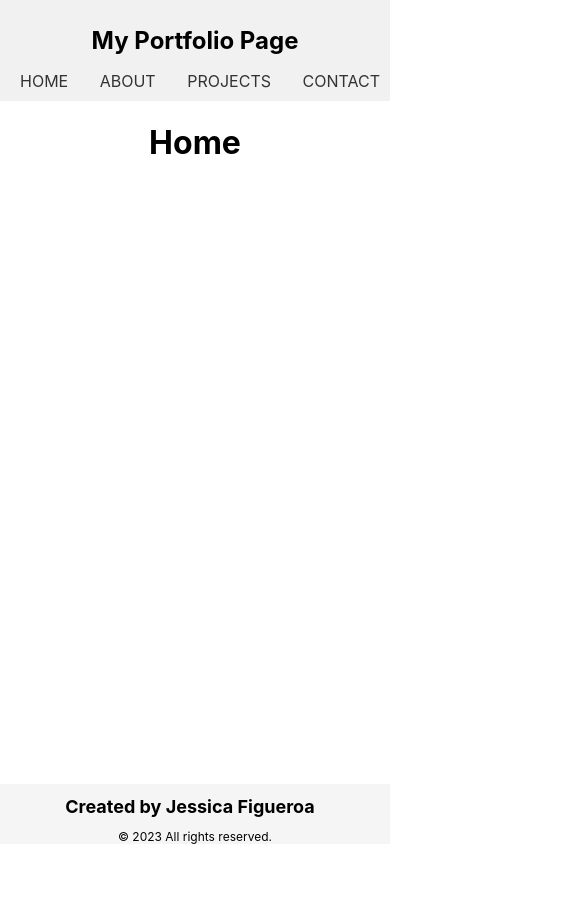
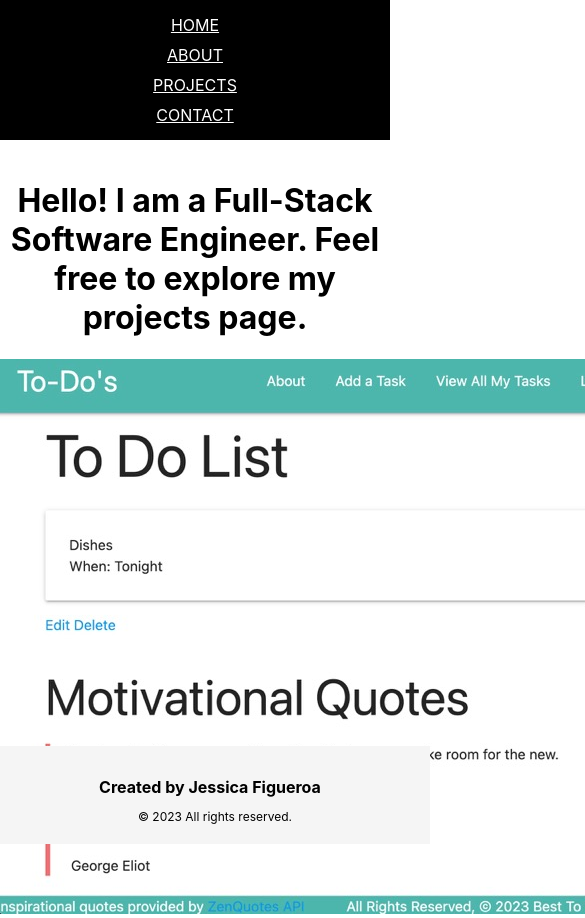
Before and after one commit to Trizzlenova/Portfolio-1, a React (Create React App) app: page / in a window 390 px wide. Shown: the top 918 px of the page, 585 px wide, since content can reach past the window. Before the commit the page ends 844 px from the top, so only its background shows below. Built offline with nearby package versions, Linux system fonts and the light colour scheme.

Commit message:
css and mobile responsiveness

```diff
--- a/package.json
+++ b/package.json
@@ -6,7 +6,7 @@
     "@testing-library/jest-dom": "^5.16.5",
     "@testing-library/react": "^13.4.0",
     "@testing-library/user-event": "^13.5.0",
-    "react": "^18.3.0",
+    "react": "^18.2.0",
     "react-dom": "^18.2.0",
     "react-router": "^6.11.2",
     "react-router-dom": "^6.11.2",
--- a/public/about.json
+++ b/public/about.json
@@ -1,6 +1,5 @@
 {
-    "name": "Jessica Figueroa",
-    "email": "j_caetana@yahoo.com",
+    "name": "I am Jessica Figueroa",
     "headshot": "http://www.imgur.com/pictureofproject.png",
     "bio": "Greetings! I'm Jessica Figueroa, a Fullstack Software Engineer. Recently, I graduated from the Software Engineering Immersive at General Assembly in June of 2023. With a strong foundation in many programming languages, web development, and a customer-centric mindset, I'm eager to contribute my problem-solving skills and passion for technology to create innovative solutions."
   }
--- a/src/App.css
+++ b/src/App.css
@@ -1,16 +1,5 @@
 .App {
   text-align: center;
-}
-
-.App-logo {
-  height: 40vmin;
-  pointer-events: none;
-}
-
-@media (prefers-reduced-motion: no-preference) {
-  .App-logo {
-    animation: App-logo-spin infinite 20s linear;
-  }
 }
 
 .App-header {
@@ -38,13 +27,14 @@
 }
 
 .header {
-  background-color: #f1f1f1;
+  background-color: black;
+  color: white;
   padding: 10px;
 }
 
 .header__logo {
   font-size: 24px;
-  font-weight: bold;
+  /* font-weight: bold; */
 }
 
 .header__nav {
@@ -53,9 +43,23 @@
 }
 
 .header__nav-item {
-  color: #333;
-  margin-left: 10px;
-  text-decoration: none;
+  color: white;
+  margin-right: 10px;
+}
+
+.header__nav-item:hover {
+  color: yellow;
+}
+
+@media (max-width: 768px) {
+  .header__nav {
+    flex-direction: column;
+    align-items: center;
+  }
+
+  .header__nav-item {
+    margin: 5px 0;
+  }
 }
 
 .footer {
@@ -76,3 +80,50 @@
   font-size: 12px;
   margin-bottom: 0;
 }
+
+@media (max-width: 768px) {
+  .footer {
+    padding: 20px;
+  }
+  .footer h1 {
+    font-size: 16px;
+  }
+}
+
+.project-image {
+  width: 400px;
+  height: auto;
+}
+
+.home-heading {
+  padding-top: 20px;
+}
+
+.github-button {
+  margin-left: 30px;
+  margin-right: 15px;
+  border-radius: 20px;
+  font-size: 16px;
+  padding: 10px 20px;
+  background-color: black;
+  color: aqua;
+  transition: background-color 0.3s ease;
+}
+
+.github-button:hover {
+  background-color: #00a0d8;
+}
+
+.live-site-button {
+  margin-right: 15px;
+  border-radius: 20px;
+  font-size: 16px;
+  padding: 10px 20px;
+  background-color: black;
+  color: aqua;
+  transition: background-color 0.3s ease;
+}
+
+.live-site-button:hover {
+  background-color: #00a0d8;
+}
--- a/src/components/header.js
+++ b/src/components/header.js
@@ -4,7 +4,7 @@ import { Link } from 'react-router-dom';
 const Header = () => {
   return (
     <header className="header">
-      <h1 className="header__logo">My Portfolio Page</h1>
+      {/* <h1 className="header__logo">Logo</h1> */}
       <nav className="header__nav">
         <Link to="/" className="header__nav-item">HOME</Link>
         <Link to="/about" className="header__nav-item">ABOUT</Link>
--- a/src/pages/home.js
+++ b/src/pages/home.js
@@ -1,3 +1,11 @@
+import React from 'react';
+import homeImage from "../images/homePage/homePage.jpeg";
+
 export default function Home(props) {
-    return <h1>Home</h1>;
-  }
+  return (
+    <div>
+      <h1 className="home-heading">Hello! I am a Full-Stack Software Engineer. Feel free to explore my projects page.</h1>
+      <img src={homeImage} alt="Home" />
+    </div>
+  );
+}
--- a/src/pages/projects.js
+++ b/src/pages/projects.js
@@ -1,4 +1,6 @@
 import { useState, useEffect } from "react";
+import coffeeImage from '../images/coffeeApp/home.jpeg';
+import toDoImage from '../images/toDoApp/home.jpeg';
 
 export default function Projects(props) {
   const [projects, setProjects] = useState(null);
@@ -12,15 +14,24 @@ export default function Projects(props) {
 
   const loaded = () => {
     return projects.map((project) => (
-      <div>
-        <h1>{project.name}</h1>
-        <img src={project.image} />
-        <a href={project.git}>
-          <button>Github</button>
-        </a>
-        <a href={project.live}>
-          <button>live site</button>
-        </a>
+      <div key={project.name} className="project">
+        <div className="project-heading">
+          <h1>{project.name}</h1>
+        </div>
+        {project.name === 'best-to-do-app' && (
+          <img src={toDoImage} alt="To Do App" className="project-image" />
+        )}
+        {project.name === 'amazing-cups-of-coffee' && (
+          <img src={coffeeImage} alt="Coffee App" className="project-image" />
+        )}
+        <div className="project-buttons">
+          <a href={project.git}>
+            <button className="github-button">Github</button>
+          </a>
+          <a href={project.live}>
+            <button className="live-site-button">Live Site</button>
+          </a>
+        </div>
       </div>
     ));
   };
```
Also changed, not shown: src/images/homePage/homePage.jpeg (renamed from src/images/toDoApp/toDoList.jpeg), 1 other file (tests, documents, lock files or other folders).
